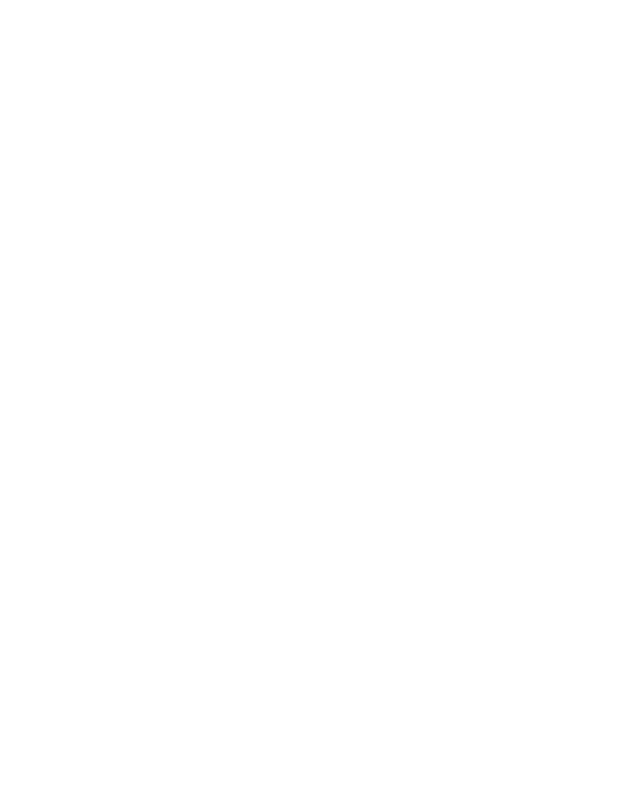
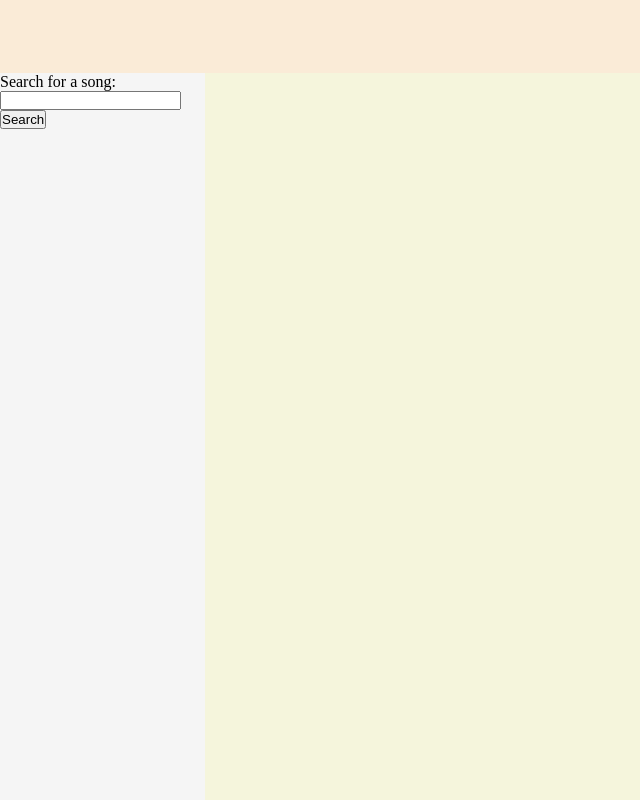
Before and after one commit to Hansturismo/assignment-3, a plain HTML site: page index.html in a window 1280 px wide. Shown: the whole page, without its empty margins (0-640 px from the left). Drawn offline with Linux system fonts and the light colour scheme.

Commit message:
rough blockout of HTML, main, sidebar, header, main content area - initial setup for css, added separate files for seperate objects/components

```diff
--- /dev/null
+++ b/css/header.css
@@ -0,0 +1,6 @@
+header {
+  display: flex;
+  width: 100%;
+  height: 10%;
+  background-color: antiquewhite;
+}
--- /dev/null
+++ b/css/sidebar.css
@@ -0,0 +1,6 @@
+.sidebar {
+  display: flex;
+  height: 100%;
+  width: 16%;
+  background-color: whitesmoke;
+}
--- a/css/styles.css
+++ b/css/styles.css
@@ -0,0 +1,12 @@
+body {
+  display: flex;
+  flex-direction: column;
+  height: 100vh;
+  width: 100vw;
+}
+
+main {
+  display: flex;
+  height: 100%;
+  background-color: beige;
+}
--- a/index.html
+++ b/index.html
@@ -3,9 +3,11 @@
   <head>
     <meta charset="UTF-8" />
     <meta name="viewport" content="width=device-width, initial-scale=1.0" />
+    <link href="./css/reset.css" rel="stylesheet" />
     <link href="./css/styles.css" rel="stylesheet" />
-    <link href="./css/styles.css" rel="stylesheet" />
-    <link href="./css/styles.css" rel="stylesheet" />
+    <link href="./css/musicplayer.css" rel="stylesheet" />
+    <link href="./css/header.css" rel="stylesheet" />
+    <link href="./css/sidebar.css" rel="stylesheet" />
     <link rel="icon" type="image/x-icon" href="/icons/favicon.ico" />
     <script src="./js/songs.js" defer></script>
     <script src="./js/app.js" defer></script>
@@ -14,7 +16,17 @@
   <body>
     <header></header>
     <main>
-        <div class="sidebar"></div>
+      <div class="sidebar">
+        <div class="searchbar">
+          <label for="searchInput">Search for a song:</label>
+          <input type="text" name="searchInput" />
+          <button>Search</button>
+        </div>
+        <div class="content-wrapper">
+          <div class="content"></div>
+        </div>
+      </div>
+      <div class="main"></div>
     </main>
     <footer></footer>
   </body>
```
